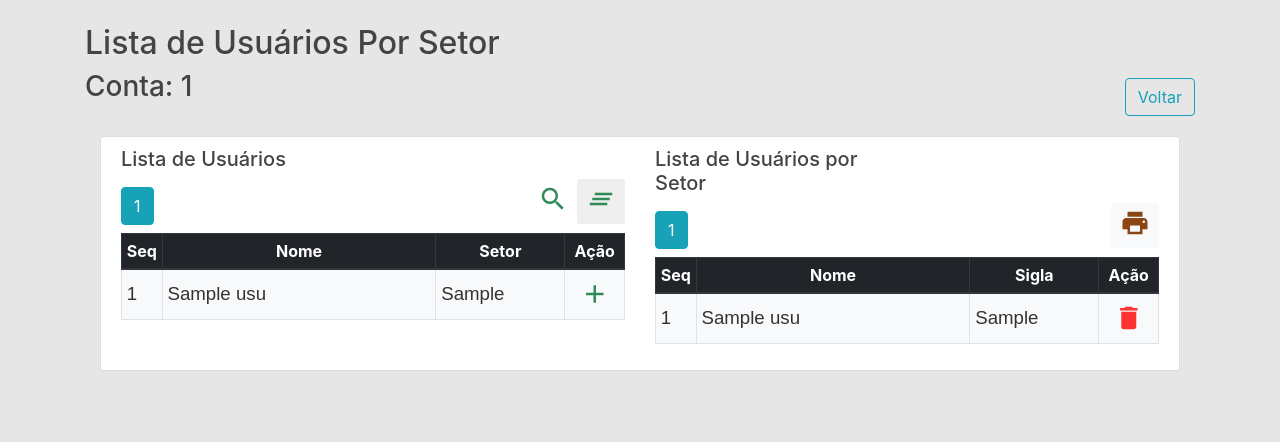
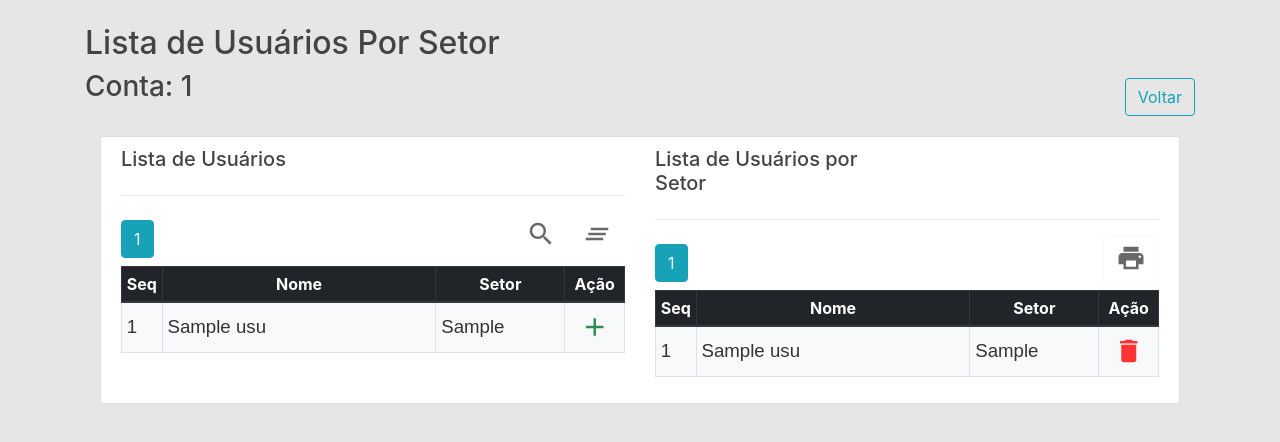
Before and after one commit to AcarlosSoares/framework, a Flask app: page /setor/acessarUsuario/1/1 in a window 1280 px wide. Shown: the part 56-498 px from the top of the page. Run offline with Flask 2, Linux system fonts and the light colour scheme; a user stored in the database is signed in; tables that the repository leaves empty hold one stand-in row (values such as "Sample post"); parts of the project's set-up code (start-up, migrations or seed data) failed here and were passed over; some libraries are stand-ins or nearby versions.

Commit message:
Atualização dia 25/12/2019 17:40

```diff
--- a/app/app/conta/forms.py
+++ b/app/app/conta/forms.py
@@ -36,6 +36,7 @@ class IncluiContaUsuarioForm(FlaskForm):
    Length(min=11, max=11, message='CPF deve ter 11 caracteres!')])
   foto = FileField('Foto', validators=[FileAllowed(['jpg', 'png'])])
   setor_id = SelectField('Setor', coerce=int, validators=[DataRequired(message='Setor deve ser prenchido!')])
+  pesquisarpor = StringField('Pesquisar')
   submit = SubmitField('Enviar')
 
   def validate_nomeusuario(self, nomeusuario):
@@ -45,7 +46,8 @@ class IncluiContaUsuarioForm(FlaskForm):
 
   def __init__(self):
     super(IncluiContaUsuarioForm, self).__init__()
-    self.setor_id.choices = [(k.id, k.nome) for k in Setor.query.all()]
+    # self.setor_id.choices = [(k.id, k.nome) for k in Setor.query.all()]
+    self.setor_id.choices = []
 
 
 class AlteraContaUsuarioForm(FlaskForm):
@@ -79,3 +81,7 @@ class AlteraContaUsuarioForm(FlaskForm):
 
 class ListaGrupoForm(FlaskForm):
   hiden = StringField('')
+
+
+class PesquisarSetorForm(FlaskForm):
+  pesquisarpor = StringField('Pesquisar')
--- a/app/app/conta/templates/altera_conta.html
+++ b/app/app/conta/templates/altera_conta.html
@@ -20,7 +20,7 @@
                 {% else %} Título
                 {% endif %}
 
-                <button type="button" class="close" onclick="window.location.href = '{{ url_for('conta.acessar') }}';">
+                <button type="button" class="close" title="Fechar" onclick="window.location.href = '{{ url_for('conta.acessar') }}';">
                 &times;
                 </button>
 
--- a/app/app/conta/templates/lista_conta_conta.html
+++ b/app/app/conta/templates/lista_conta_conta.html
@@ -127,7 +127,7 @@
 
 			                <div class="modal-header">
 			                  <h5 class="modal-title" id="exampleModalLongTitle">Excluir Registro</h5>
-			                  <button type="button" class="close" data-dismiss="modal" aria-label="Close">
+			                  <button type="button" class="close" title="Fechar" data-dismiss="modal" aria-label="Close">
 			                    <span aria-hidden="true">&times;</span>
 			                  </button>
 			                </div>
--- a/app/app/grupo/templates/altera_grupo.html
+++ b/app/app/grupo/templates/altera_grupo.html
@@ -19,7 +19,7 @@
                 {% else %} Título
                 {% endif %}
 
-                <button type="button" class="close" onclick="window.location.href = '{{ url_for('grupo.acessarGrupo') }}';">
+                <button type="button" class="close" title="Fechar" onclick="window.location.href = '{{ url_for('grupo.acessarGrupo') }}';">
                 &times;
                 </button>
               </legend>
--- a/app/app/grupo/templates/inclui_grupo.html
+++ b/app/app/grupo/templates/inclui_grupo.html
@@ -20,7 +20,7 @@
                 {% else %} Título
                 {% endif %}
 
-                <button type="button" class="close" onclick="window.location.href = '{{ url_for('grupo.acessarGrupo') }}';">
+                <button type="button" class="close" title="Fechar" onclick="window.location.href = '{{ url_for('grupo.acessarGrupo') }}';">
                 &times;
                 </button>
               </legend>
--- a/app/app/grupo/templates/lista_grupo_grupo.html
+++ b/app/app/grupo/templates/lista_grupo_grupo.html
@@ -121,7 +121,7 @@
 
 			                <div class="modal-header">
 			                  <h5 class="modal-title" id="exampleModalLongTitle">Excluir Registro</h5>
-			                  <button type="button" class="close" data-dismiss="modal" aria-label="Close">
+			                  <button type="button" class="close" title="Fechar" data-dismiss="modal" aria-label="Close">
 			                    <span aria-hidden="true">&times;</span>
 			                  </button>
 			                </div>
--- a/app/app/setor/routes.py
+++ b/app/app/setor/routes.py
@@ -208,7 +208,6 @@ def acessarUsuario(id_super, nome_super):
   title2='Lista de Usuários'
 
   try:
-    print(id_super)
     por_page1 = 5
     page1 = request.form.get('page1', 1, type=int)
     dados1 = Usuario.query.filter_by(setor_id=id_super).paginate(page=page1, per_page=por_page1)
--- a/app/app/setor/templates/altera_setor.html
+++ b/app/app/setor/templates/altera_setor.html
@@ -20,7 +20,7 @@
                 {% else %} Título
                 {% endif %}
 
-                <button type="button" class="close" onclick="window.location.href = '{{ url_for('setor.acessarSetor') }}';">
+                <button type="button" class="close" title="Fechar" onclick="window.location.href = '{{ url_for('setor.acessarSetor') }}';">
                 &times;
                 </button>
               </legend>
--- a/app/app/setor/templates/inclui_setor.html
+++ b/app/app/setor/templates/inclui_setor.html
@@ -20,7 +20,7 @@
                 {% else %} Título
                 {% endif %}
 
-                <button type="button" class="close" onclick="window.location.href = '{{ url_for('setor.acessarSetor') }}';">
+                <button type="button" class="close" title="Fechar" onclick="window.location.href = '{{ url_for('setor.acessarSetor') }}';">
                 &times;
                 </button>
               </legend>
--- a/app/app/setor/templates/lista_setor.html
+++ b/app/app/setor/templates/lista_setor.html
@@ -124,7 +124,7 @@
 
 			                <div class="modal-header">
 			                  <h5 class="modal-title" id="exampleModalLongTitle">Excluir Registro</h5>
-			                  <button type="button" class="close" data-dismiss="modal" aria-label="Close">
+			                  <button type="button" class="close" title="Fechar" data-dismiss="modal" aria-label="Close">
 			                    <span aria-hidden="true">&times;</span>
 			                  </button>
 			                </div>
--- a/app/app/setor/templates/lista_usuario_setor.html
+++ b/app/app/setor/templates/lista_usuario_setor.html
@@ -31,6 +31,8 @@
 					</div>
 				</div>
 
+				<hr/>
+
 					<!-- Painel de Ordenação e Pesquisa -->
 				<form action="{{ url_for('setor.acessarUsuario', id_super=id_super, nome_super=nome_super) }}" method="POST">
 				{{ form.csrf_token }}
@@ -57,13 +59,17 @@
 						</div>
 
 						<div class="col-6">
+
+							<!-- Botão Limpar -->
+							<button class="btn btn-ligth float-sm-right bg-white" type="submit" name="submit_limpar" value="Limpar" title="Limpar">
+								<i class="material-icons">clear_all</i>
+							</button>
+
 							<!-- Botão Modal Pesquisar -->
-              <button class="btn btn-ligth btn-sm float-sm-right" type="submit" name="submit_limpar" value="Limpar" title="Limpar">
-                <i class="material-icons cor-verde">clear_all</i>
-              </button>
-              <a class="btn btn-ligth btn-sm float-sm-right" data-toggle="modal" href="#pesquisarModal" title="Ordenar/Filtrar">
-                <i class="material-icons cor-verde">search</i>
+							<a class="btn btn-ligth float-sm-right bg-white" data-toggle="modal" href="#pesquisarModal" title="Ordenar/Filtrar">
+								<i class="material-icons">search</i>
 							</a>
+
 						</div>
 
 						<!-- Modal Pesquisar Dados -->
@@ -72,8 +78,8 @@
 								<div class="modal-content">
 
 								  <div class="modal-header">
-                    <h5 class="modal-title" id="exampleModalLongTitle">Pesquisar</h5>
-                    <button type="button" class="close" data-dismiss="modal" aria-label="Close">
+										<h5 class="modal-title" id="exampleModalLongTitle">Ordenar/Filtrar</h5>
+										<button type="button" class="close" title="Fechar" data-dismiss="modal">
 										  <span aria-hidden="true">&times;</span>
 										</button>
 								  </div>
@@ -105,13 +111,10 @@
 
 										  </div>
 										</div>
-
 								  </div>
 
 								  <div class="modal-footer">
-                    <a class="btn btn-outline-info">
-                      {{ form.submit_enviar }}
-                    </a>
+									{{ form.submit_enviar(class="btn btn-outline-info") }}
 								  </div>
 
 								</div>
@@ -131,7 +134,7 @@
 							<th class="text-center" style="width: 30px">Seq</th>
 							<th class="text-center" style="width: 350px">Nome</th>
 							<th class="text-center" style="width: 150px">Setor</th>
-            <th class="text-center center-align" style="width: 60px">Ação</th>
+							<th class="text-center" style="width: 60px">Ação</th>
 						</tr>
 					</thead>
 
@@ -143,10 +146,10 @@
 							<td style="vertical-align:middle">{{ dado.id }}</td>
 							<td style="vertical-align:middle">{{ dado.nomecompleto }}</td>
 							<td style="vertical-align:middle">{{ dado.setor.sigla }}</td>
-              <td class="text-center center-align">
+							<td class="text-center">
 
 								<!-- Botão Adicionar -->
-                <a href="{{ url_for('setor.adicionarSetor', id_data=dado.id, id_super=id_super, nome_super=nome_super) }}" class="btn btn-ligth btn-sm" value="Adicionar" aria-label="Adicionar" aria-pressed="true" alt="Adicionar" title="Adicionar">
+								<a href="{{ url_for('setor.adicionarSetor', id_data=dado.id, id_super=id_super, nome_super=nome_super) }}" class="btn btn-ligth btn-sm" value="Adicionar" title="Adicionar">
 								  <i class="material-icons cor-verde" style="vertical-align:middle;">add</i>
 								</a>
 
@@ -158,6 +161,7 @@
 					</table>
 
 			</div>
+
 			<!----------------------- LISTA DA TABELA 1 -------------------------->
 			<div class="col-6">
 
@@ -167,13 +171,15 @@
 					</div>
 				</div>
 
+				<hr/>
+
 				<!-- Painel de Ordenação e Pesquisa -->
 				<form action="{{ url_for('setor.acessarUsuario', id_super=id_super, nome_super=nome_super) }}" method="POST">
 				{{ form.csrf_token }}
 
 					<!-- Painel Paginação e Botões Imprimir -->
 					<div class="row">
-          <div class="col s6 left-align">
+						<div class="col-6">
 							{% for page_num in dados1.iter_pages(left_edge=1, right_edge=1, left_current=1, right_current=2) %}
 							  {% if page_num %}
 
@@ -193,8 +199,8 @@
 
 						<!-- Botão Imprimir -->
 						<div class="col-6">
-            <a href="{{ url_for('setor.imprimir2', id_super=id_super, nome_super=nome_super) }}" class="btn btn-light btn-sm float-sm-right" value="Imprimir" aria-label="Imprimir" aria-pressed="true" alt="Imprimir" title="Imprimir">
-              <i class="material-icons cor-marrom">print</i>
+							<a href="{{ url_for('setor.imprimir2', id_super=id_super, nome_super=nome_super) }}" class="btn btn-light float-sm-right bg-white" value="Imprimir" title="Imprimir">
+							  <i class="material-icons">print</i>
 							</a>
 						</div>
 					</div>
@@ -209,8 +215,8 @@
 						<tr>
 							<th class="text-center" style="width: 30px">Seq</th>
 							<th class="text-center" style="width: 350px">Nome</th>
-            <th class="text-center" style="width: 150px">Sigla</th>
-            <th class="text-center center-align" style="width: 60px">Ação</th>
+							<th class="text-center" style="width: 150px">Setor</th>
+							<th class="text-center" style="width: 60px">Ação</th>
 						</tr>
 					</thead>
 
@@ -222,7 +228,7 @@
 							<td style="vertical-align:middle">{{ dado.id }}</td>
 							<td style="vertical-align:middle">{{ dado.nomecompleto }}</td>
 							<td style="vertical-align:middle">{{ dado.setor.sigla }}</td>
-              <td class="text-center center-align">
+							<td class="text-center">
 
 							<!-- Botão Excluir -->
 							<a class="btn btn-ligth btn-sm" data-toggle="modal" href="#excluirModal{{ dado.id }}" title="Excluir">
@@ -239,7 +245,7 @@
 
 								  <div class="modal-header">
 									<h5 class="modal-title" id="exampleModalLongTitle">Excluir Registro</h5>
-                    <button type="button" class="close" data-dismiss="modal" aria-label="Close">
+									<button type="button" class="close" title="Fechar" data-dismiss="modal" aria-label="Close">
 									  <span aria-hidden="true">&times;</span>
 									</button>
 								  </div>
@@ -260,12 +266,12 @@
 						</div>
 						<!-- Fim Modal Excluir Dados -->
 
-
 					{% endfor  %}
 					</tbody>
 				</table>
 			</div>
 		</div>
 	</div>
+</div>
 
 {% endblock content %}
--- a/app/app/static/css/material.css
+++ b/app/app/static/css/material.css
@@ -31,6 +31,7 @@
 i.material-icons{
     font-size:30px;
     color:DimGrey;
+
 }
 
 i.material-icons.cor-marrom{
```
Also changed, not shown: app/app/conta/routes.py (+10 -2 lines), app/app/conta/templates/inclui_conta.html (+51 -2 lines), app/app/conta/templates/lista_grupo_conta.html (+18 -2 lines), app/app/grupo/templates/lista_conta_grupo.html (+18 -2 lines). Lines whose indentation alone changed are shown as unchanged.
